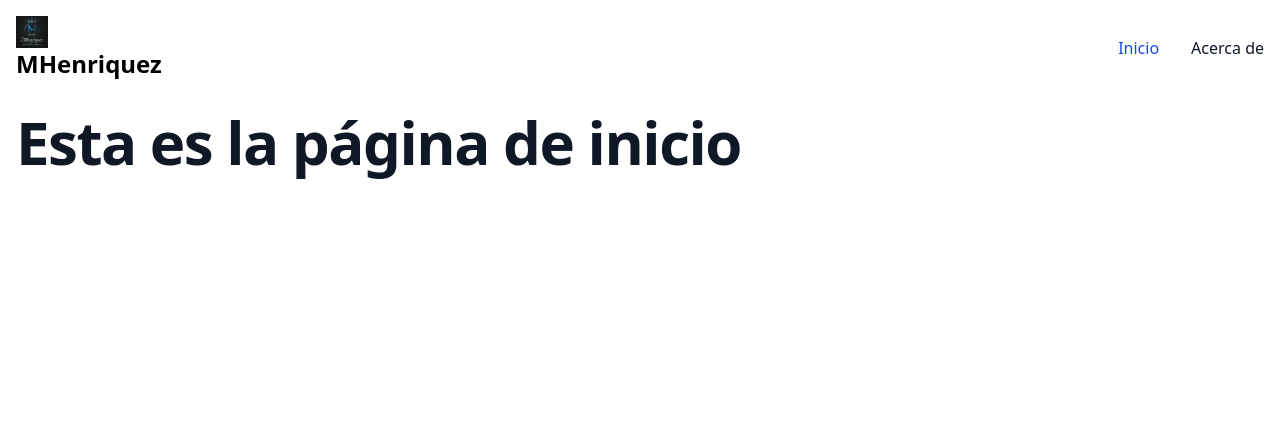
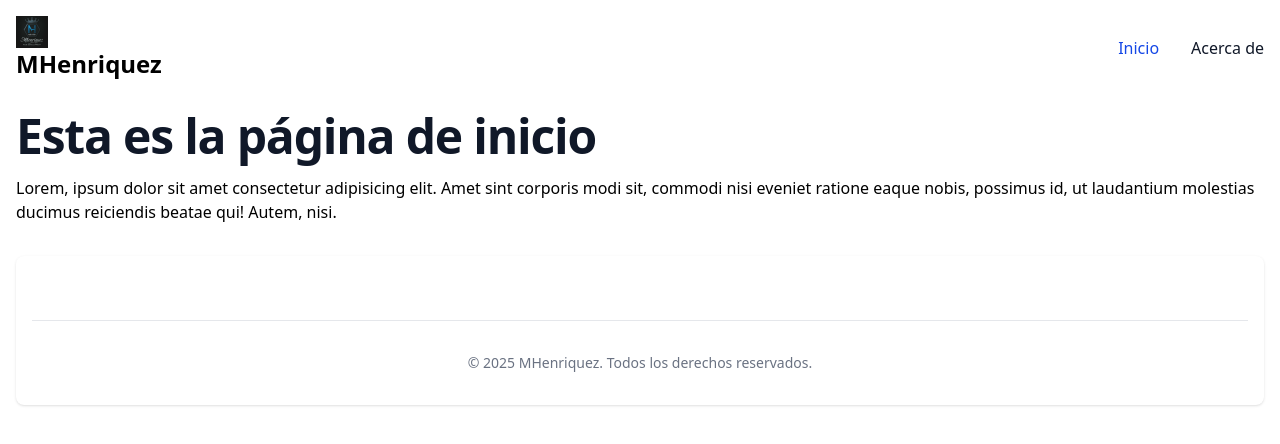
Before and after one commit to manuelhm1993/mh-vue3, a Vue app: page / in a window 1280 px wide. Shown: the top 444 px of the page. Built offline with nearby package versions, Linux system fonts and the light colour scheme.

Commit message:
Creación de layout en vue, se creó un componente principal con la estructura compartida que se llamó MainComponent, de ese componente heredan los demás y se sobreescriben los slots

```diff
--- /dev/null
+++ b/src/components/FooterComponent.vue
@@ -0,0 +1,7 @@
+<template>
+    <div class="w-full max-w-screen-xl mx-auto p-4 md:py-8">
+        <hr class="my-6 border-gray-200 sm:mx-auto dark:border-gray-700 lg:my-8" />
+        <span class="block text-sm text-gray-500 sm:text-center dark:text-gray-400">© 2025 <a
+                href="https://manuelhm1993.github.io" class="hover:underline">MHenriquez</a>. Todos los derechos reservados.</span>
+    </div>
+</template>
--- /dev/null
+++ b/src/components/MainComponent.vue
@@ -0,0 +1,20 @@
+<script setup>
+    import NavBar from '@/components/NavBar.vue';
+    import FooterComponent from './FooterComponent.vue';
+</script>
+
+<template>
+    <header>
+        <NavBar />
+    </header>
+
+    <main class="max-w-screen-xl flex flex-wrap mx-auto p-4">
+        <slot></slot>
+    </main>
+
+    <footer class="bg-white rounded-lg shadow-sm dark:bg-gray-900 m-4">
+        <FooterComponent />
+    </footer>
+</template>
+
+<style scoped></style>
--- a/src/views/AboutView.vue
+++ b/src/views/AboutView.vue
@@ -1,15 +1,15 @@
 <script setup>
-    import NavBar from '@/components/NavBar.vue';
+    import MainComponent from '@/components/MainComponent.vue';
 </script>
 
 <template>
-    <NavBar />
+    <MainComponent>
+        <h1 class="mb-4 text-3xl font-extrabold leading-none tracking-tight text-gray-900 md:text-4xl lg:text-5xl dark:text-white">Esta es la página acerca de...</h1>
 
-    <main class="max-w-screen-xl flex flex-wrap mx-auto p-4">
-        <h1 class="mb-4 text-4xl font-extrabold leading-none tracking-tight text-gray-900 md:text-5xl lg:text-6xl dark:text-white">Esta es la página acerca de...</h1>
-    </main>
+        <section>
+            <p>Lorem, ipsum dolor sit amet consectetur adipisicing elit. Amet sint corporis modi sit, commodi nisi eveniet ratione eaque nobis, possimus id, ut laudantium molestias ducimus reiciendis beatae qui! Autem, nisi.</p>
+        </section>
+    </MainComponent>
 </template>
 
-<style scoped>
-
-</style>
+<style scoped></style>
--- a/src/views/HomeView.vue
+++ b/src/views/HomeView.vue
@@ -1,13 +1,15 @@
 <script setup>
-    import NavBar from '@/components/NavBar.vue';
+    import MainComponent from '@/components/MainComponent.vue';
 </script>
 
 <template>
-    <NavBar />
+    <MainComponent>
+        <h1 class="mb-4 text-3xl font-extrabold leading-none tracking-tight text-gray-900 md:text-4xl lg:text-5xl dark:text-white">Esta es la página de inicio</h1>
 
-    <main class="max-w-screen-xl flex flex-wrap mx-auto p-4">
-        <h1 class="mb-4 text-4xl font-extrabold leading-none tracking-tight text-gray-900 md:text-5xl lg:text-6xl dark:text-white">Esta es la página de inicio</h1>
-    </main>
+        <section>
+            <p>Lorem, ipsum dolor sit amet consectetur adipisicing elit. Amet sint corporis modi sit, commodi nisi eveniet ratione eaque nobis, possimus id, ut laudantium molestias ducimus reiciendis beatae qui! Autem, nisi.</p>
+        </section>
+    </MainComponent>
 </template>
 
 <style scoped></style>
```
